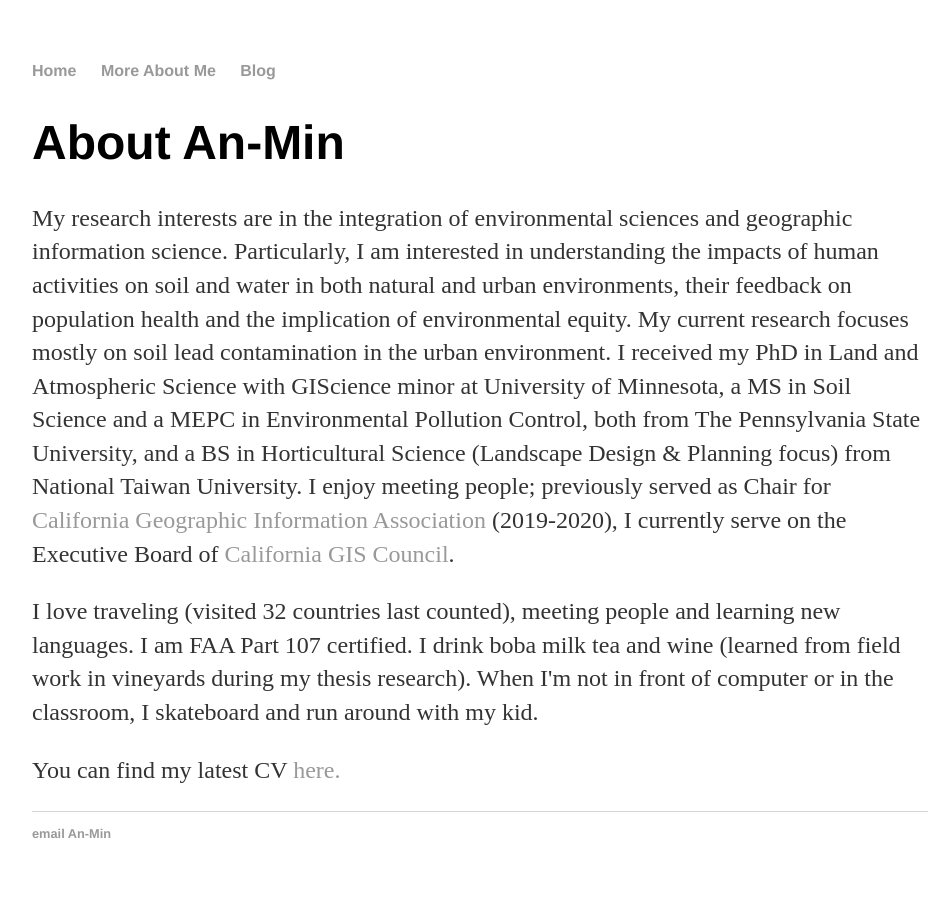
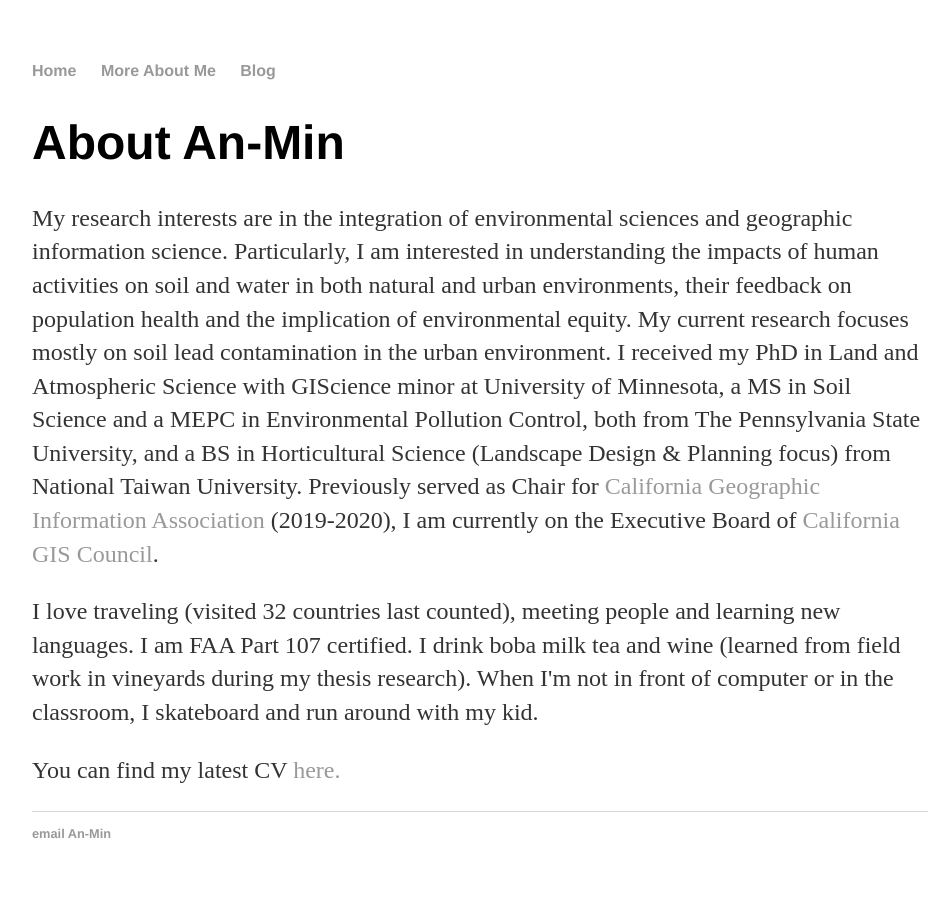
Before and after one commit to anmin/anmin.github.io, a Jekyll site: the page built from about/index.html, in a window 1280 px wide. Shown: the whole page, without its empty margins (160-1111 px from the left). Built offline with Jekyll 4.4.1, drawn with Linux system fonts in a browser that asks for light colours.

Commit message:
Update index.html

```diff
--- a/about/index.html
+++ b/about/index.html
@@ -5,7 +5,7 @@
 
 		<div class="about">
 			<h1>About An-Min</h1>
-			<p>My research interests are in the integration of environmental sciences and geographic information science. Particularly, I am interested in understanding the impacts of human activities on soil and water in both natural and urban environments, their feedback on population health and the implication of environmental equity. My current research focuses mostly on soil lead contamination in the urban environment. I received my PhD in Land and Atmospheric Science with GIScience minor at University of Minnesota, a MS in Soil Science and a MEPC in Environmental Pollution Control, both from The Pennsylvania State University, and a BS in Horticultural Science (Landscape Design & Planning focus) from National Taiwan University. I enjoy meeting people; previously served as Chair for <a href="cgia.org">California Geographic Information Association</a> (2019-2020), I currently serve on the Executive Board of <a href="https://cgia.org/cagiscouncil/">California GIS Council</a>.<p>
+			<p>My research interests are in the integration of environmental sciences and geographic information science. Particularly, I am interested in understanding the impacts of human activities on soil and water in both natural and urban environments, their feedback on population health and the implication of environmental equity. My current research focuses mostly on soil lead contamination in the urban environment. I received my PhD in Land and Atmospheric Science with GIScience minor at University of Minnesota, a MS in Soil Science and a MEPC in Environmental Pollution Control, both from The Pennsylvania State University, and a BS in Horticultural Science (Landscape Design & Planning focus) from National Taiwan University. Previously served as Chair for <a href="cgia.org">California Geographic Information Association</a> (2019-2020), I am currently on the Executive Board of <a href="https://cgia.org/cagiscouncil/">California GIS Council</a>.<p>
 
 			<p>I love traveling (visited 32 countries last counted), meeting people and learning new languages. I am FAA Part 107 certified. I drink boba milk tea and wine (learned from field work in vineyards during my thesis research). When I'm not in front of computer or in the classroom, I skateboard and run around with my kid.
 
```
